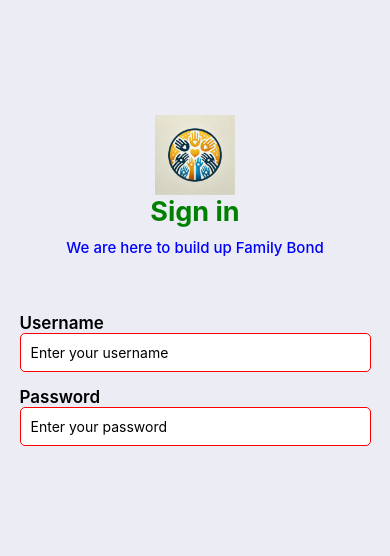
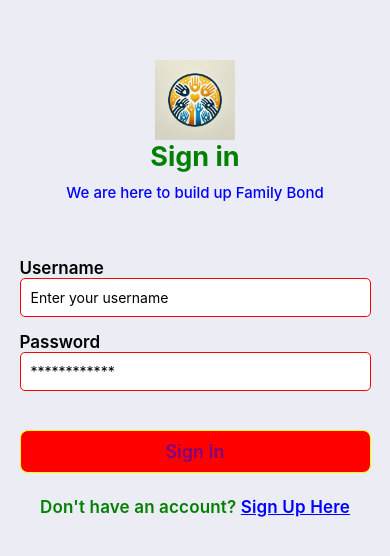
Before and after one commit to TUDublinBlanchBusinessIT/project-Kelvinu293-1, a React Native app: screen / in a window 390 px wide. Shown: the part 134-690 px from the top of the page. Built offline with nearby package versions, Linux system fonts and the light colour scheme.

Commit message:
login page

```diff
--- a/App.js
+++ b/App.js
@@ -1,7 +1,6 @@
 import React, { useState } from 'react';
-import { StyleSheet, Text, View, Image, TextInput, Platform } from 'react-native';
+import { StyleSheet, Text, View, Image, TextInput, TouchableOpacity } from 'react-native';
 
-// Ensure the image path is correct
 const bondgologo = require('./assets/bondgologo.png');
 
 export default function App() {
@@ -10,14 +9,21 @@ export default function App() {
     password: '',
   });
 
+  const handleSignIn = () => {
+    // Handle sign-in logic here
+    console.log('Sign In', form);
+  };
+
+  const handleSignUp = () => {
+    // Handle sign-up navigation or logic here
+    console.log('Sign Up');
+  };
+
   return (
     <View style={styles.safeArea}>
       <View style={styles.container}>
         <View style={styles.header}>
-          <Image
-            source={bondgologo}
-            style={styles.headerImg}
-          />
+          <Image source={bondgologo} style={styles.headerImg} />
           <Text style={styles.title}>Sign in</Text>
           <Text style={styles.subtitle}>We are here to build up Family Bond</Text>
         </View>
@@ -26,6 +32,8 @@ export default function App() {
           <View style={styles.input}>
             <Text style={styles.inputLabel}>Username</Text>
             <TextInput
+              autoCapitalize="none"
+              autoCorrect={false}
               value={form.username}
               onChangeText={(username) => setForm({ ...form, username })}
               style={styles.textInput}
@@ -39,10 +47,25 @@ export default function App() {
               value={form.password}
               onChangeText={(password) => setForm({ ...form, password })}
               style={styles.textInput}
-              placeholder="Enter your password"
+              placeholder="************"
               secureTextEntry
             />
           </View>
+
+          <View style={styles.formAction}>
+            <TouchableOpacity onPress={handleSignIn}>
+              <View style={styles.btn}>
+                <Text style={styles.btnText}>Sign In</Text>
+              </View>
+            </TouchableOpacity>
+          </View>
+
+          <TouchableOpacity onPress={handleSignUp}>
+            <Text style={styles.formFooter}>
+              Don't have an account?{' '}
+              <Text style={{ textDecorationLine: 'underline', color: 'blue' }}>Sign Up Here</Text>
+            </Text>
+          </TouchableOpacity>
         </View>
       </View>
     </View>
@@ -102,4 +125,30 @@ const styles = StyleSheet.create({
     width: '100%',
     backgroundColor: 'white',
   },
+  formAction: {
+    marginVertical: 24,
+  },
+  formFooter: {
+    fontSize: 17,
+    fontWeight: '600',
+    color: 'green',
+    textAlign: 'center',
+    letterSpacing: 0.15,
+  },
+  btn: {
+    backgroundColor: 'red',
+    borderRadius: 8,
+    borderWidth: 1,
+    borderColor: 'yellow',
+    flexDirection: 'row',
+    alignItems: 'center',
+    justifyContent: 'center',
+    paddingVertical: 10,
+    paddingHorizontal: 20,
+  },
+  btnText: {
+    fontSize: 18,
+    fontWeight: '600',
+    color: 'purple',
+  },
 });
--- a/package.json
+++ b/package.json
@@ -12,7 +12,7 @@
     "@expo/metro-runtime": "~4.0.0",
     "@types/react": "^18.3.12",
     "expo": "~52.0.11",
-    "expo-status-bar": "~2.0.0",
+    "expo-status-bar": "^2.0.0",
     "react": "18.3.1",
     "react-dom": "18.3.1",
     "react-native": "0.76.3",
```
Also changed, not shown: 1 other file (tests, documents, lock files or other folders).
